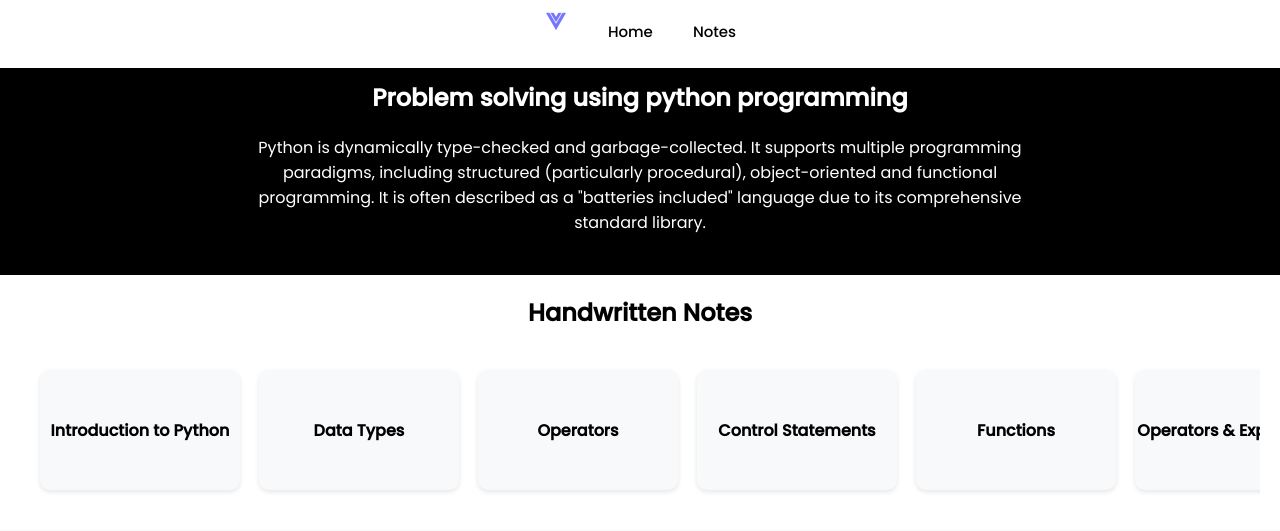
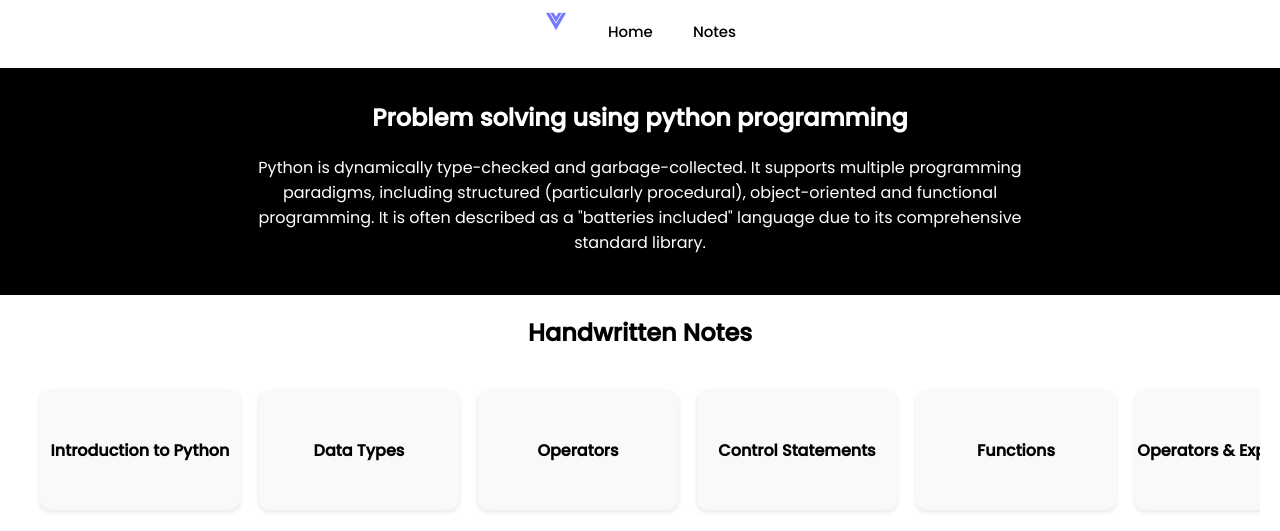
Before and after one commit to Sagarchhikara/campusconnect2.o, a Flask app: page /python in a window 1280 px wide. Shown: the top 531 px of the page. Run offline with Flask 3, Linux system fonts and the light colour scheme; data that the repository does not hold is empty.

Commit message:
Update python.html

```diff
--- a/templates/python.html
+++ b/templates/python.html
@@ -50,7 +50,7 @@
         }
 
         #subject-introduction {
-            padding-top: 80px;
+            padding-top: 100px;
         }
     </style>
 
```
